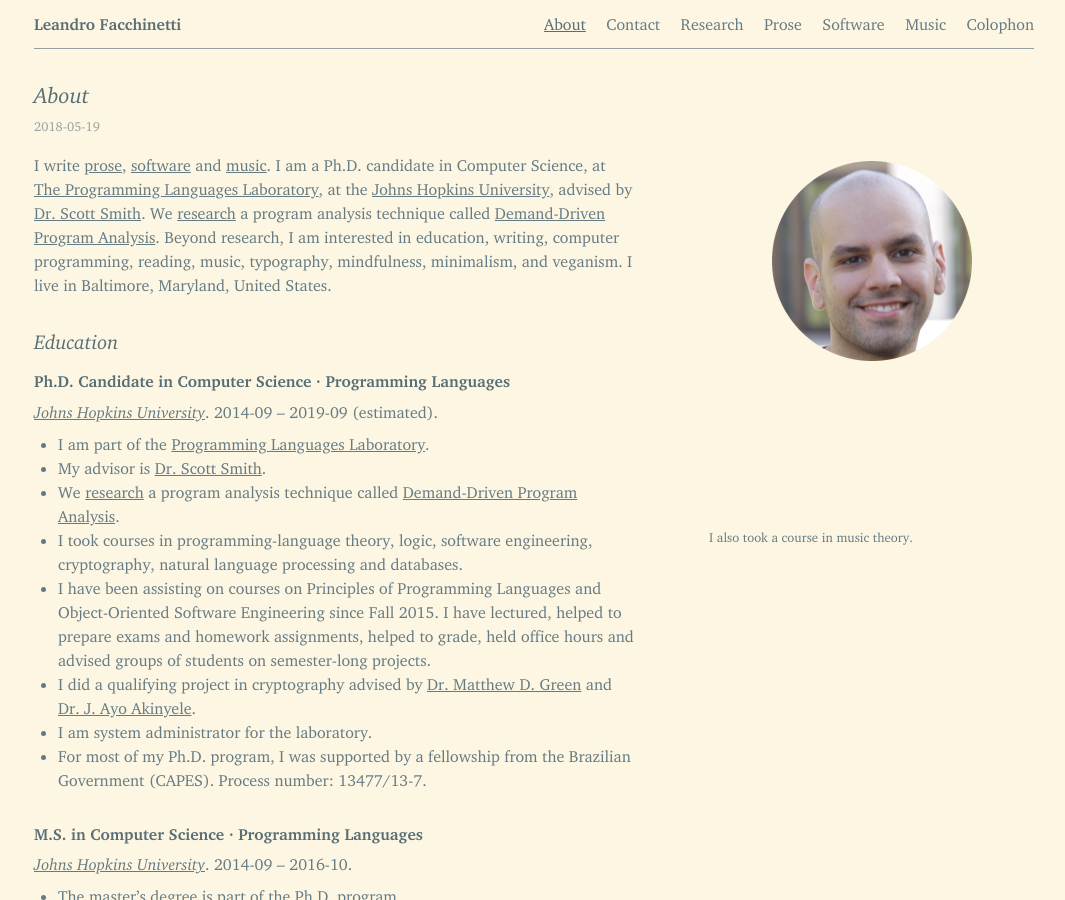
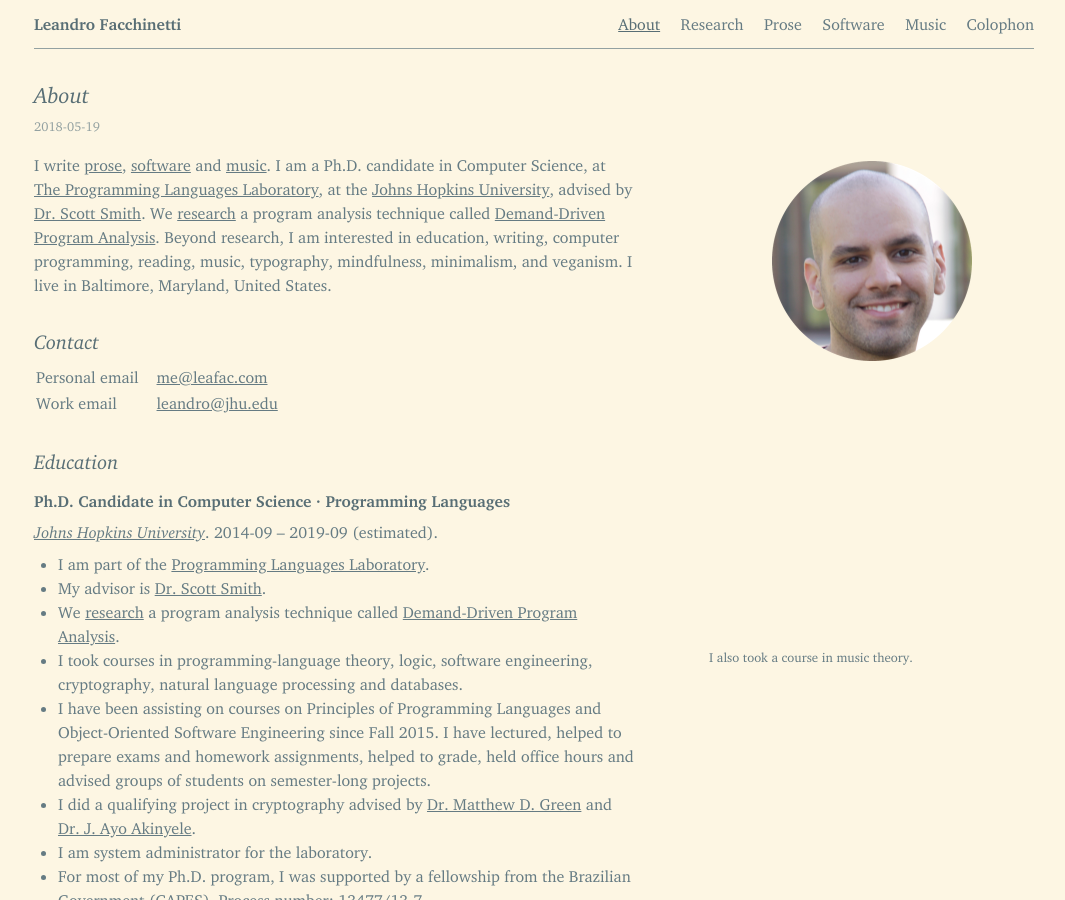
Before and after one commit to leafac/leafac.com, a Jekyll site: the page built from about.md, in a window 1280 px wide and 900 px high. Shown: the whole window, without its empty margins (106-1171 px from the left). Built offline with Jekyll 4.4.1, drawn with Linux system fonts in a browser that asks for light colours.

Commit message:
Fold ‘Contact’ into ‘About’

```diff
--- a/_layouts/default.html
+++ b/_layouts/default.html
@@ -16,7 +16,6 @@
       <input id="main-navigation--checkbox" type="checkbox">
       <nav>
         <a href="/about"{% if page.url contains "/about" %} class="active"{% endif %}>About</a>
-        <a href="/contact"{% if page.url contains "/contact" %} class="active"{% endif %}>Contact</a>
         <a href="/research"{% if page.url contains "/research" %} class="active"{% endif %}>Research</a>
         <a href="/prose"{% if page.url contains "/prose" %} class="active"{% endif %}>Prose</a>
         <a href="/software"{% if page.url contains "/software" %} class="active"{% endif %}>Software</a>
--- a/about.md
+++ b/about.md
@@ -11,6 +11,12 @@ date: 2018-05-19
 </aside>
 
 I write [prose](/prose), [software](/software) and [music](/music). I am a Ph.D. candidate in Computer Science, at [The Programming Languages Laboratory](https://pl.cs.jhu.edu), at the [Johns Hopkins University](https://jhu.edu), advised by [Dr. Scott Smith](https://www.cs.jhu.edu/~scott/). We [research](/research) a program analysis technique called [Demand-Driven Program Analysis](http://pl.cs.jhu.edu/projects/demand-driven-program-analysis/). Beyond research, I am interested in education, writing, computer programming, reading, music, typography, mindfulness, minimalism, and veganism. I live in Baltimore, Maryland, United States.
+
+Contact
+=======
+
+| Personal email | <me@leafac.com> |
+| Work email | <leandro@jhu.edu> |
 
 Education
 =========
```
Also changed, not shown: contact.md (deleted, +0 -7 lines).
